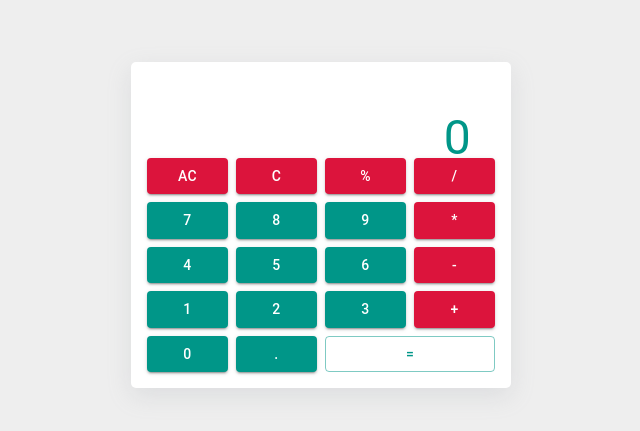
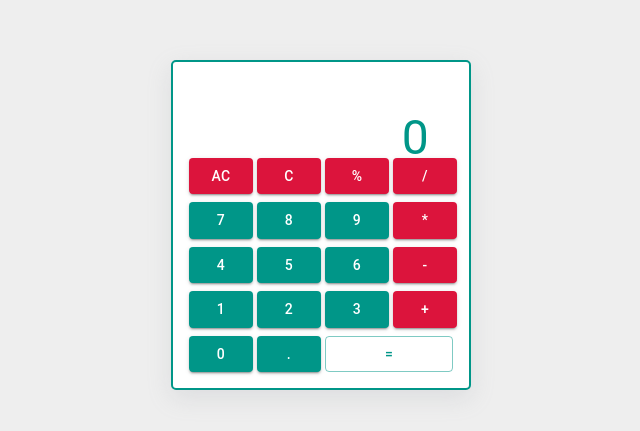
Before and after one commit to Andrew-Ingombe-bptn/calculator-app-andrew, a React (Create React App) app: page / in a window 1280 px wide. Shown: the part 175-606 px from the top of the page, without its empty margins (319-959 px from the left). Built offline with nearby package versions, Linux system fonts and the light colour scheme.

Commit message:
tweak calculator wrapper.

```diff
--- a/src/components/Calculator.tsx
+++ b/src/components/Calculator.tsx
@@ -4,13 +4,14 @@ import Display from "./Display";
 
 const CalculatorWrapper = styled.div`
   width: 100%;
-  max-width: 380px;
+  max-width: 300px;
   margin: 16px;
   border-radius: 5px;
   background-color: #fff;
   overflow: hidden;
   box-shadow: rgba(149, 157, 165, 0.2) 0px 8px 24px;
   padding: 16px;
+  border: 2px solid #009688;
 `;
 
 type CalculatorProps = {
@@ -28,7 +29,7 @@ const Calculator = ({
 }: CalculatorProps) => {
   return (
     <CalculatorWrapper>
-      <Display />
+      <Display currValue={currValue} />
       <Pad
         selectOperation={selectOperation}
         selectDigit={selectDigit}
```
